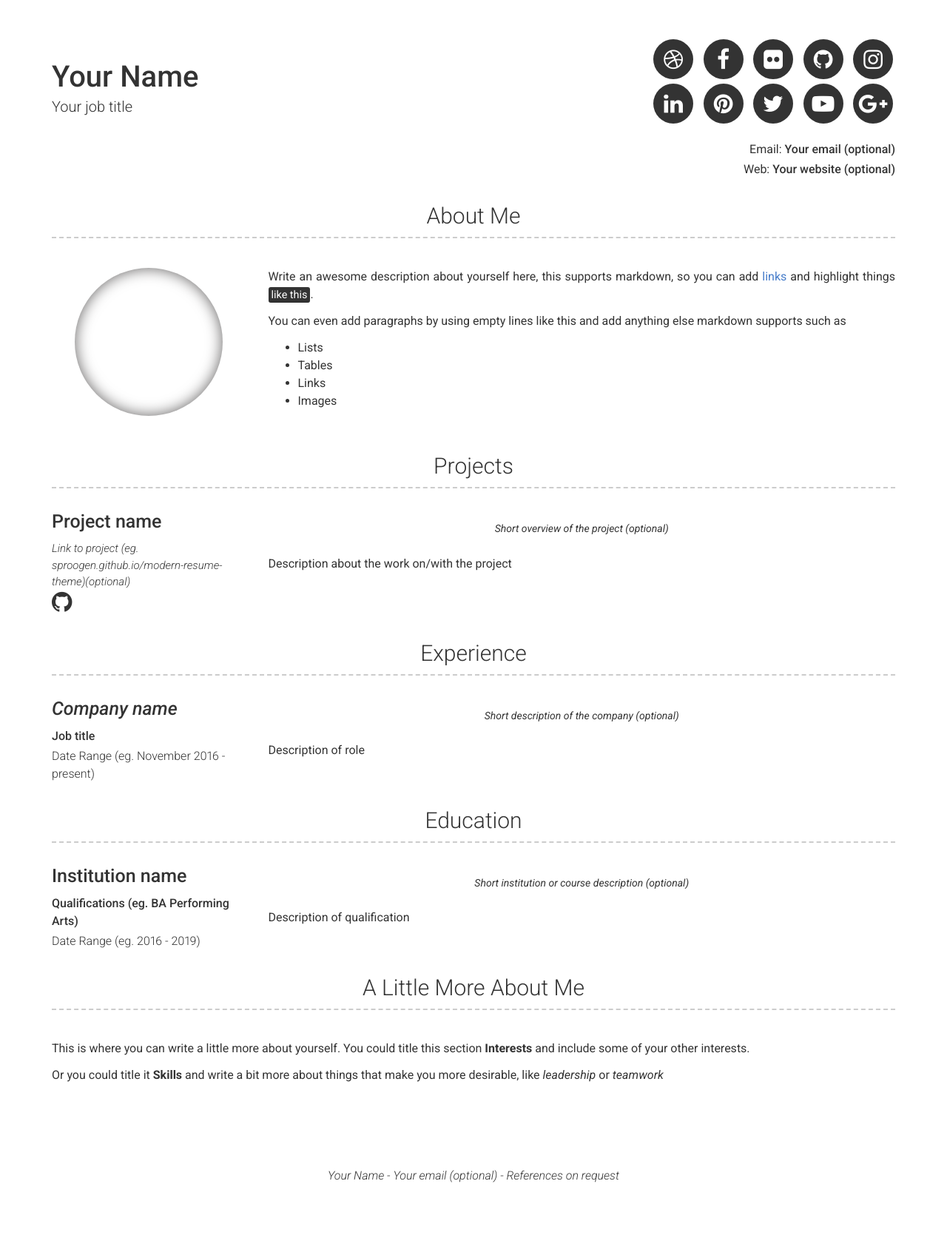
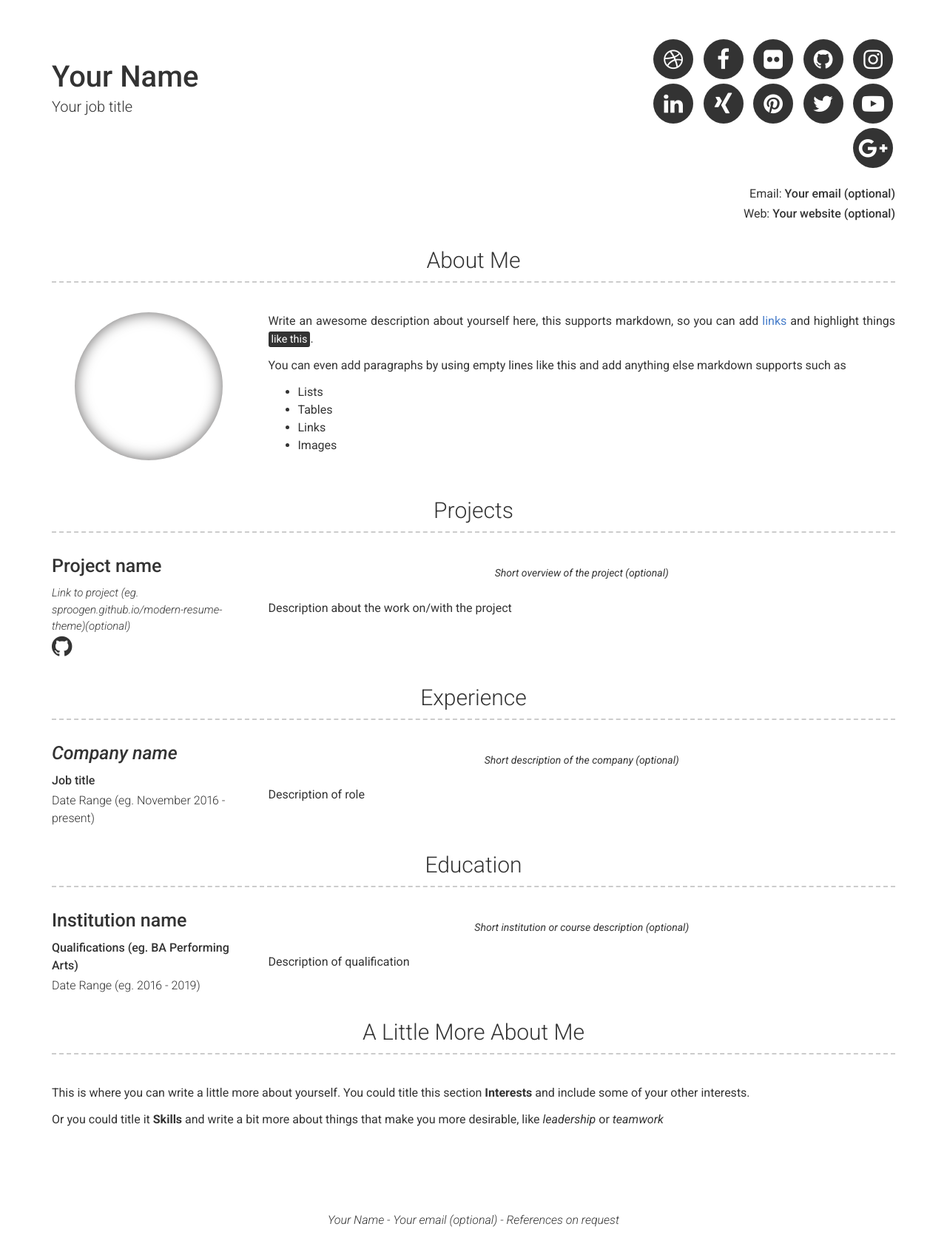
Before and after one commit to sproogen/modern-resume-theme, a Jekyll site: the page built from index.md, in a window 1280 px wide. Shown: the whole page at 74% size. Built offline with Jekyll 4.4.1, drawn with Linux system fonts in a browser that asks for light colours; before the commit the page ends 1613 px from its top, so only the background shows below that.

Commit message:
Added Xing to social links

```diff
--- a/_config.yml
+++ b/_config.yml
@@ -16,6 +16,7 @@ facebook_username: jekyll
 flickr_username: jekyll
 instagram_username: jekyll
 linkedin_username: jekyll
+xing_username: jekyll
 pinterest_username: jekyll
 youtube_username: jekyll
 googleplus_username: +jekyll
--- a/_includes/header.html
+++ b/_includes/header.html
@@ -48,6 +48,13 @@
             </a>
           </li>
         {%- endif -%}
+        {%- if site.xing_username -%}
+          <li>
+            <a target="_blank" href="https://www.xing.com/profile/{{ site.xing_username| cgi_escape | escape }}" class="button button--sacnite button--round-l">
+              <i class="fa fa-xing" title="Xing link"></i>
+            </a>
+          </li>
+        {%- endif -%}
         {%- if site.pinterest_username -%}
           <li>
             <a target="_blank" href="https://www.pinterest.com/{{ site.pinterest_username| cgi_escape | escape }}" class="button button--sacnite button--round-l">
--- a/_test/_config.yml
+++ b/_test/_config.yml
@@ -16,6 +16,7 @@ facebook_username: jekyll
 flickr_username: jekyll
 instagram_username: jekyll
 linkedin_username: jekyll
+xing_username: jekyll
 pinterest_username: jekyll
 youtube_username: jekyll
 googleplus_username: +jekyll
```
